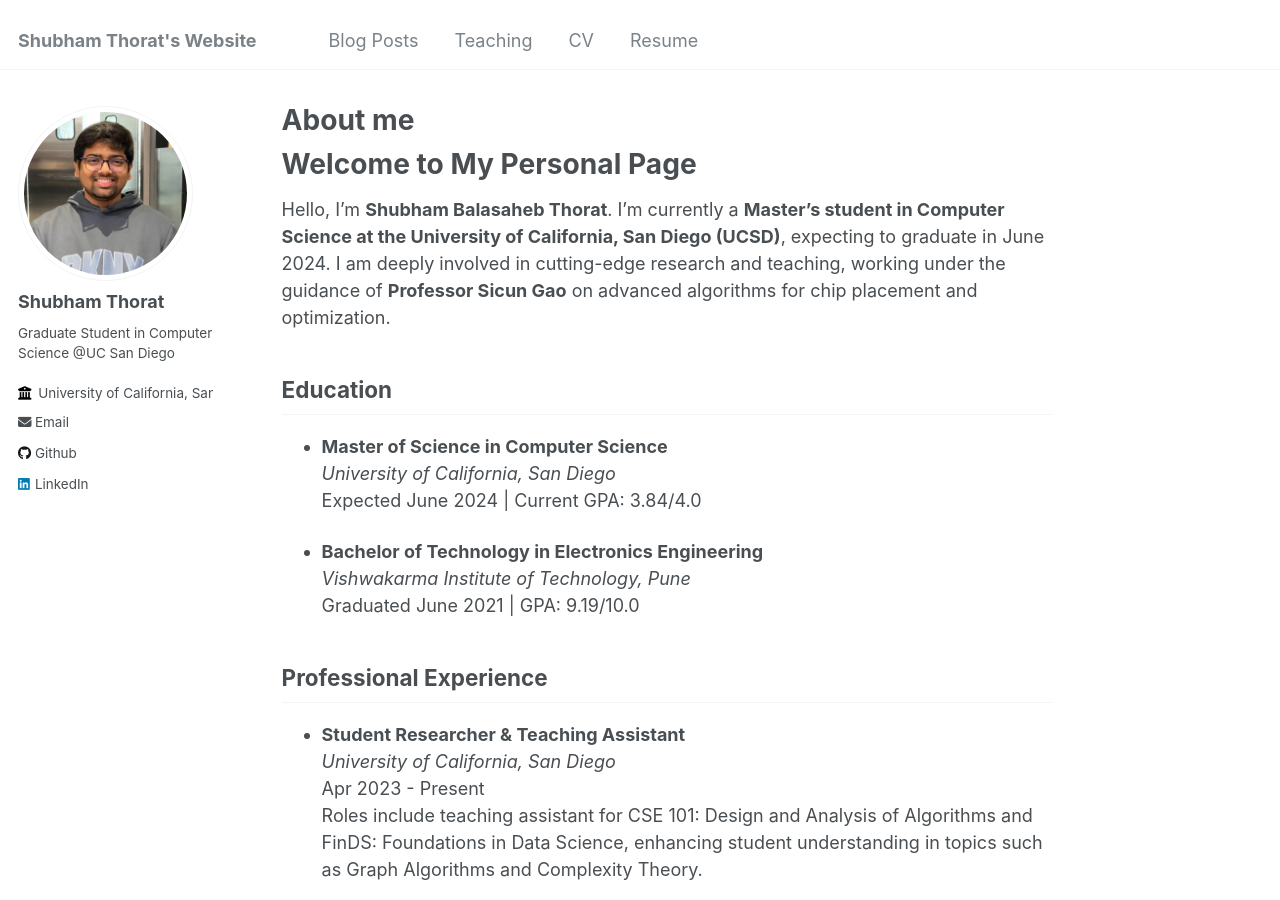
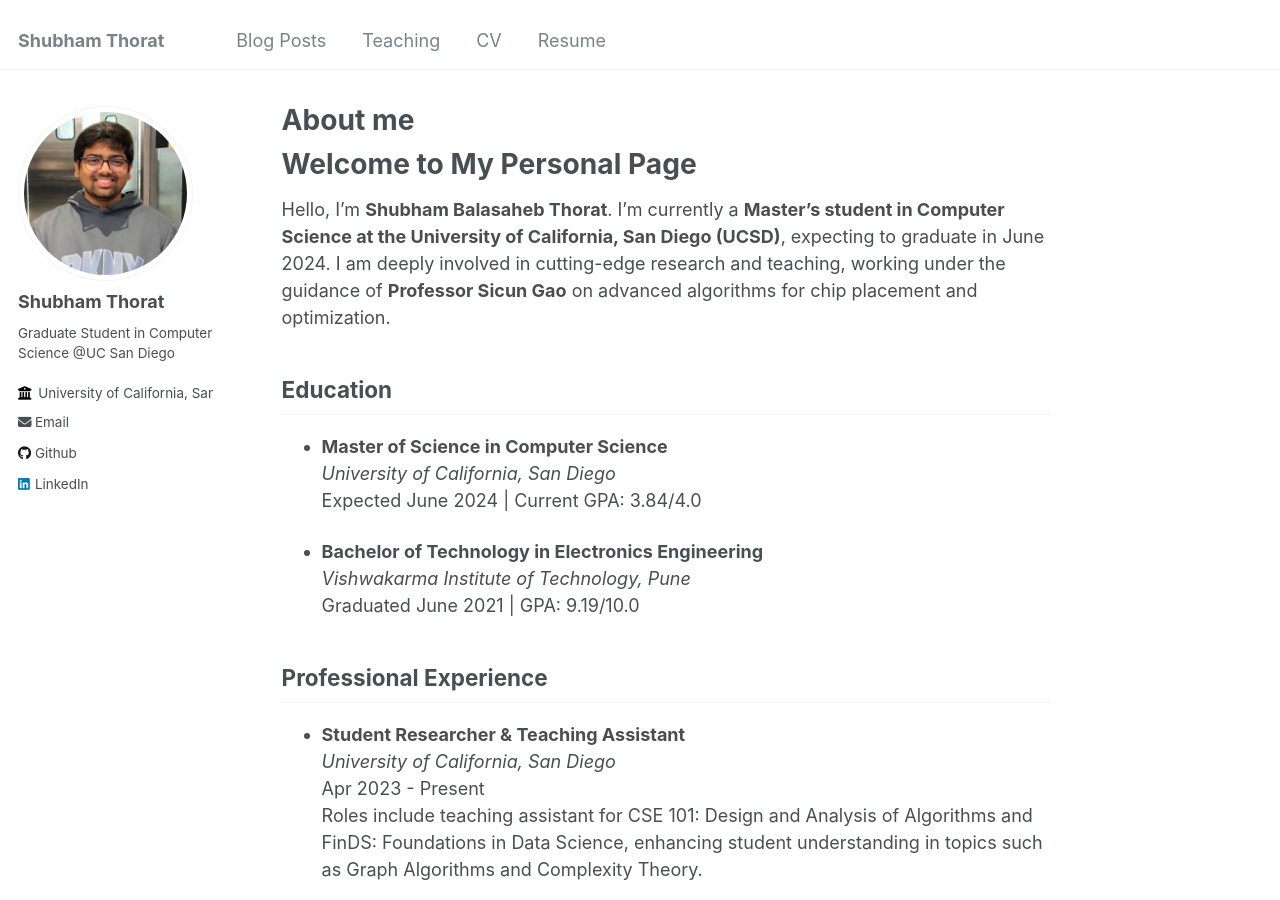
Before and after one commit to shubham4104/shubham4104.github.io, a Jekyll site: the page built from _pages/about.md, in a window 1280 px wide and 900 px high. Built offline with Jekyll 4.4.1, drawn with Linux system fonts in a browser that asks for light colours.

Commit message:
Update _config.yml

```diff
--- a/_config.yml
+++ b/_config.yml
@@ -8,7 +8,7 @@
 
 # Basic Site Settings
 locale                   : "en-US"
-title                    : "Shubham Thorat's Website"
+title                    : "Shubham Thorat"
 title_separator          : "-"
 name                     : &name "Shubham Thorat"
 description              : &description "personal description"
```
